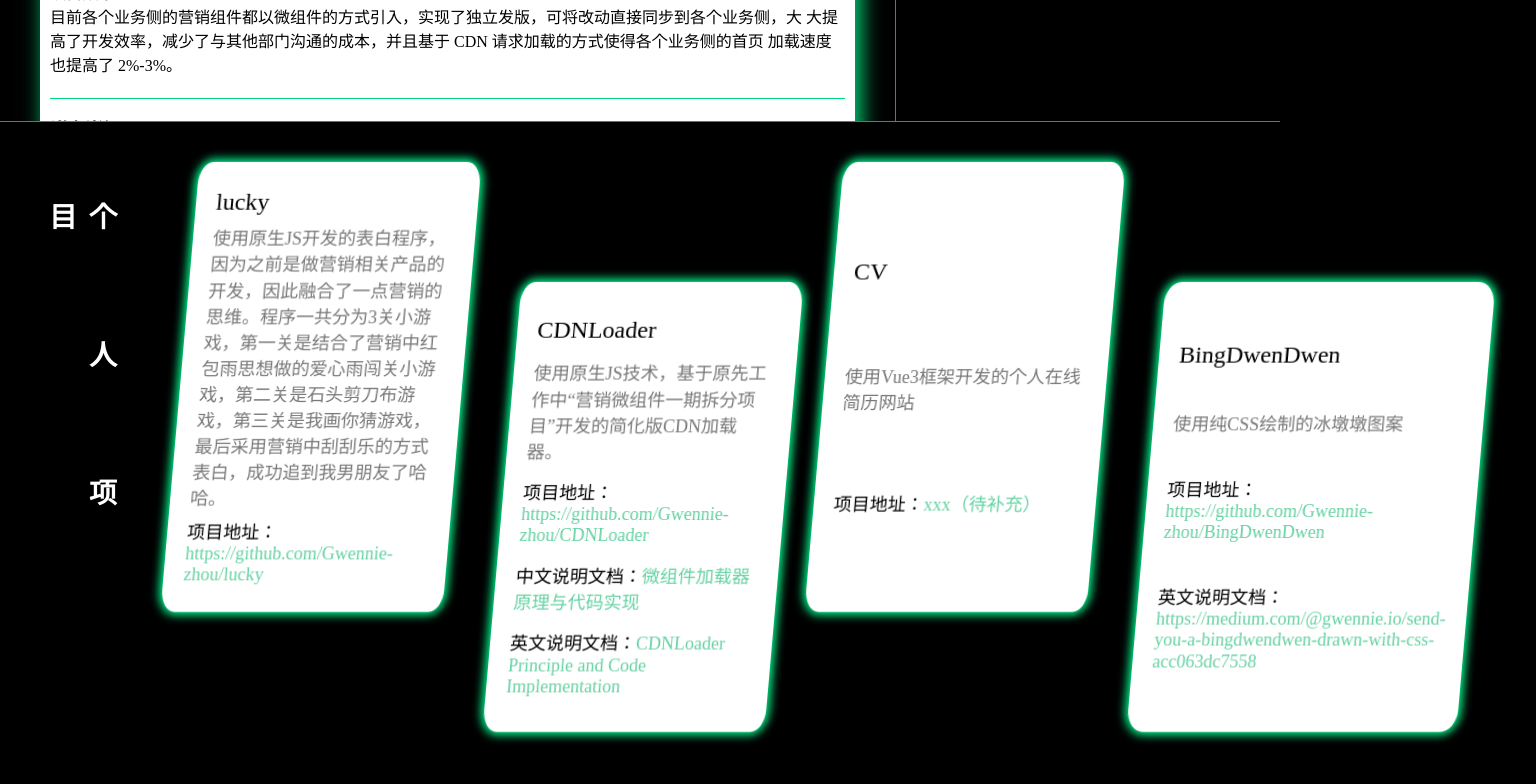
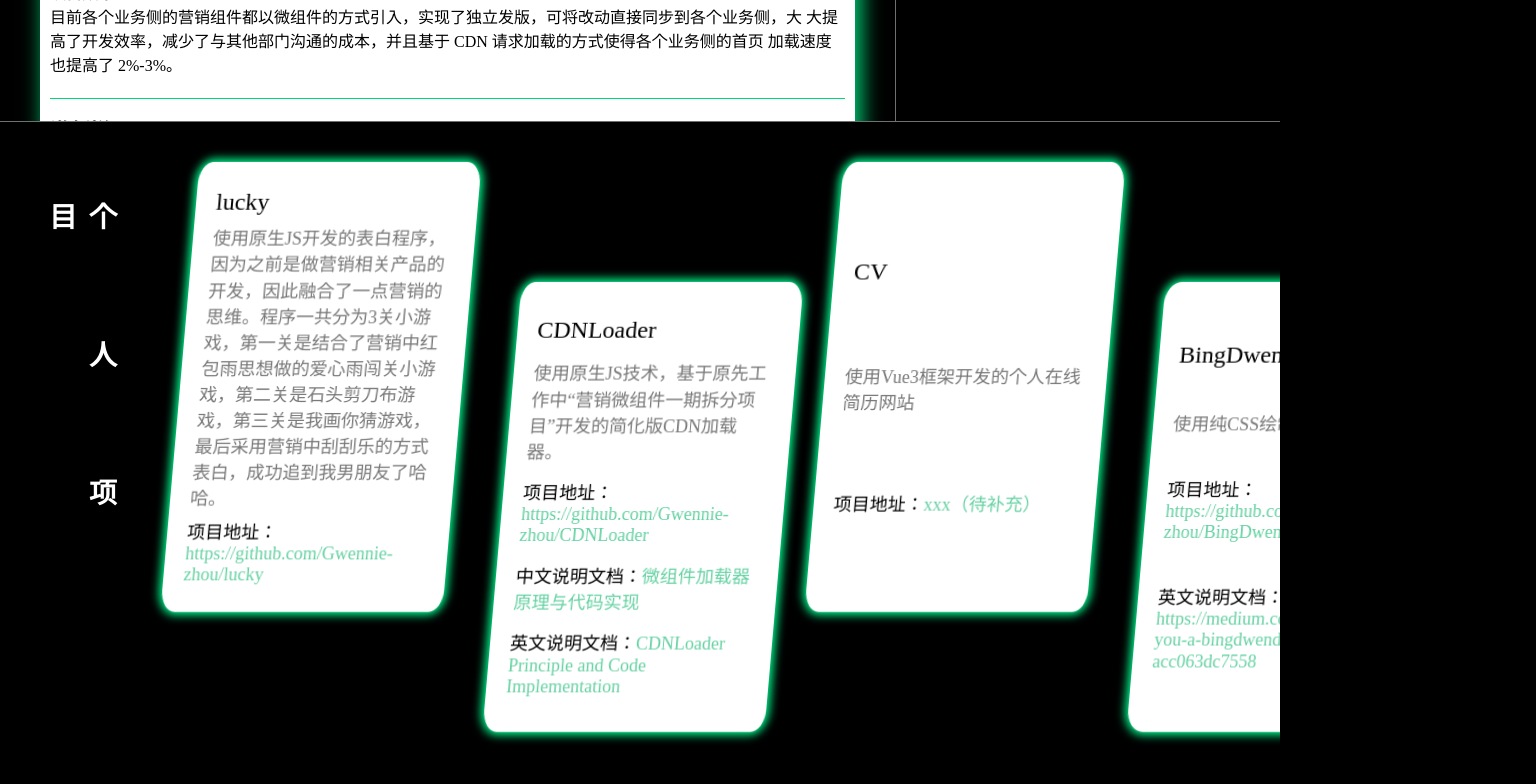
Before and after one commit to Gwennie-zhou/CV, a Vue app: page /#/main in a window 1280 px wide. Shown: the part 3240-4024 px from the top of the page, 1536 px wide, since content can reach past the window. Built offline with nearby package versions, Linux system fonts and the light colour scheme.

Commit message:
fix: 修复个人项目横向滚动问题

```diff
--- a/src/views/main/components/OpenSourceProject.vue
+++ b/src/views/main/components/OpenSourceProject.vue
@@ -2,39 +2,54 @@
 
 <template>
   <div class="open-source-pro-container">
+    <div class="open-source-pro-container__box">
       <div class="title">个人项目</div>
       <div class="project">
         <div class="name">lucky</div>
-      <div class="desc">使用原生JS开发的表白程序，因为之前是做营销相关产品的开发，因此融合了一点营销的思维。程序一共分为3关小游戏，第一关是结合了营销中红包雨思想做的爱心雨闯关小游戏，第二关是石头剪刀布游戏，第三关是我画你猜游戏，最后采用营销中刮刮乐的方式表白，成功追到我男朋友了哈哈。</div>
-      <div>项目地址：<a href="https://github.com/Gwennie-zhou/lucky"  target="_blank">https://github.com/Gwennie-zhou/lucky</a></div>
+        <div class="desc">
+          使用原生JS开发的表白程序，因为之前是做营销相关产品的开发，因此融合了一点营销的思维。程序一共分为3关小游戏，第一关是结合了营销中红包雨思想做的爱心雨闯关小游戏，第二关是石头剪刀布游戏，第三关是我画你猜游戏，最后采用营销中刮刮乐的方式表白，成功追到我男朋友了哈哈。
+        </div>
+        <div>项目地址：<a href="https://github.com/Gwennie-zhou/lucky"
+            target="_blank">https://github.com/Gwennie-zhou/lucky</a></div>
       </div>
       <div class="project">
         <div class="name">CDNLoader</div>
         <div class="desc">使用原生JS技术，基于原先工作中“营销微组件一期拆分项目”开发的简化版CDN加载器。</div>
-      <div>项目地址：<a href="https://github.com/Gwennie-zhou/CDNLoader"  target="_blank">https://github.com/Gwennie-zhou/CDNLoader</a></div>
-      <div>中文说明文档：<a href="https://medium.com/@gwennie.io/%E5%BE%AE%E7%BB%84%E4%BB%B6%E5%8A%A0%E8%BD%BD%E5%99%A8%E5%8E%9F%E7%90%86%E4%B8%8E%E4%BB%A3%E7%A0%81%E5%AE%9E%E7%8E%B0-c4cee176e0e8" target="_blank">微组件加载器原理与代码实现</a></div>
-      <div>英文说明文档：<a href="https://medium.com/@gwennie.io/cdnloader-principle-and-code-implementation-b792318f59d4" target="_blank">CDNLoader Principle and Code Implementation</a></div>
+        <div>项目地址：<a href="https://github.com/Gwennie-zhou/CDNLoader"
+            target="_blank">https://github.com/Gwennie-zhou/CDNLoader</a></div>
+        <div>中文说明文档：<a
+            href="https://medium.com/@gwennie.io/%E5%BE%AE%E7%BB%84%E4%BB%B6%E5%8A%A0%E8%BD%BD%E5%99%A8%E5%8E%9F%E7%90%86%E4%B8%8E%E4%BB%A3%E7%A0%81%E5%AE%9E%E7%8E%B0-c4cee176e0e8"
+            target="_blank">微组件加载器原理与代码实现</a></div>
+        <div>英文说明文档：<a href="https://medium.com/@gwennie.io/cdnloader-principle-and-code-implementation-b792318f59d4"
+            target="_blank">CDNLoader Principle and Code Implementation</a></div>
       </div>
       <div class="project">
         <div class="name">CV</div>
         <div class="desc">使用Vue3框架开发的个人在线简历网站</div>
-      <div>项目地址：<a href="xxx"  target="_blank">xxx（待补充）</a></div>
+        <div>项目地址：<a href="xxx" target="_blank">xxx（待补充）</a></div>
       </div>
       <div class="project">
         <div class="name">BingDwenDwen</div>
         <div class="desc">使用纯CSS绘制的冰墩墩图案</div>
-      <div>项目地址：<a href="https://github.com/Gwennie-zhou/BingDwenDwen"  target="_blank">https://github.com/Gwennie-zhou/BingDwenDwen</a></div>
-      <div>英文说明文档：<a href="https://medium.com/@gwennie.io/send-you-a-bingdwendwen-drawn-with-css-acc063dc7558" target="_blank">https://medium.com/@gwennie.io/send-you-a-bingdwendwen-drawn-with-css-acc063dc7558</a></div>
+        <div>项目地址：<a href="https://github.com/Gwennie-zhou/BingDwenDwen"
+            target="_blank">https://github.com/Gwennie-zhou/BingDwenDwen</a></div>
+        <div>英文说明文档：<a href="https://medium.com/@gwennie.io/send-you-a-bingdwendwen-drawn-with-css-acc063dc7558"
+            target="_blank">https://medium.com/@gwennie.io/send-you-a-bingdwendwen-drawn-with-css-acc063dc7558</a></div>
+      </div>
     </div>
   </div>
 </template>
 
 <style lang="less" scoped>
 .open-source-pro-container {
+  width: 100%;
+  overflow-x: auto;
+  &__box {
     display: flex;
     width: 120%;
     height: 80vh;
     padding: 40px;
+
     .title {
       font-weight: 700;
       font-size: 28px;
@@ -43,6 +58,7 @@
       writing-mode: tb-rl;
       letter-spacing: 110px;
     }
+
     .project {
       display: flex;
       flex-direction: column;
@@ -57,18 +73,23 @@
       font-size: 18px;
       padding: 20px;
       margin: 0 20px;
+
       .name {
         font-size: 24px;
       }
+
       .desc {
         color: #787878;
       }
+
       a {
         color: #64d1a2;
       }
     }
+
     .project:nth-child(odd) {
       margin-top: 120px;
     }
   }
+}
 </style>
```
Lines whose indentation alone changed are shown as unchanged.
